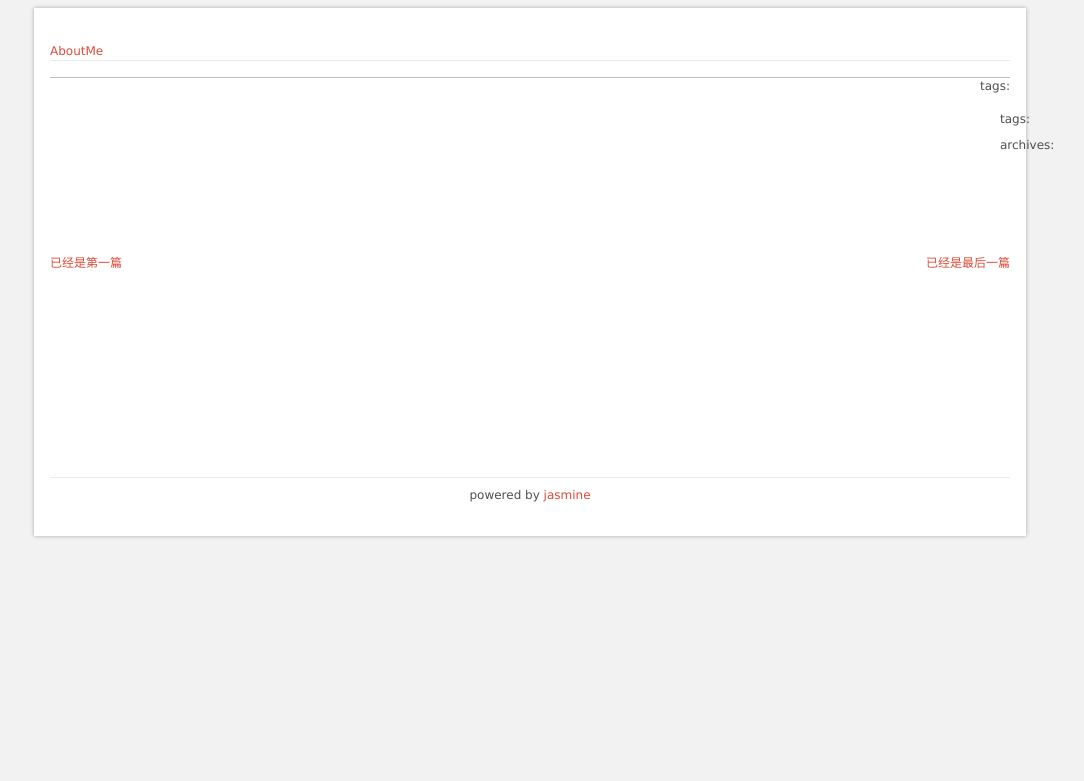
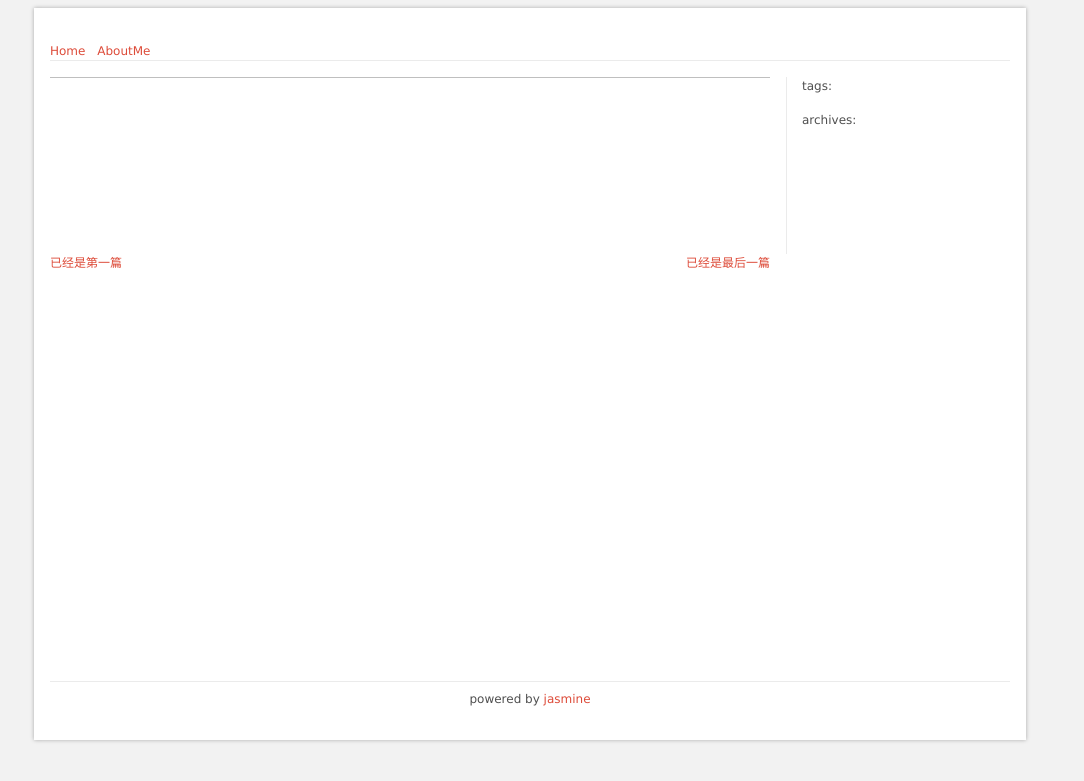
Before and after one commit to pigparadise/jasmine, a Python web app: template input/template/post.jinja in a window 1280 px wide. Shown: the top 781 px of the page, without its empty margins (110-1194 px from the left). Run offline with Jinja, Linux system fonts and the light colour scheme; the template is opened without the code that fills it, so the values that code supplies are empty; some libraries are stand-ins or nearby versions.

Commit message:
调整样式，增加两篇日志

```diff
--- a/input/css/base.css
+++ b/input/css/base.css
@@ -38,8 +38,16 @@ body {
     border-bottom: 1px solid #EBEBEB;
 }
 
+.nav_link{
+    display: inline;
+    margin-right: 8px;
+}
+
 #content {
-    min-height: 400px;
+    position: relative;
+    min-height: 588px;
+    margin: 0;
+    padding: 0 0 16px 0;
 }
 
 #footer {
@@ -49,23 +57,28 @@ body {
 }
 
 
+#posts_box {
+    width: 720px;
+    padding: 0 16px 0 0;
+    border-right: 1px solid #EBEBEB;
+}
+
 #links_box {
-    position: fixed;
-    top: 108px;
-    right: 68px;
-    width: 100px;
-    /* border: 1px solid #ddd; */
-    padding: 2px;
-    z-index: 1024;
-    /* background: url('../img/link_layer_bg.png'); */
+    width: 208px;
+    min-height: 588px;
+
+    position: absolute;
+    top: 0px;
+    right: 0px;
+
+    margin: 0;
+    padding: 0;
 }
 
 #tags_box {
-    clear: both;
     margin: 0;
 }
 
 #archives_box {
-    clear: both;
-    margin: 8px 0 0 0;
+    margin: 16px 0 0 0;
 }
--- a/input/template/archive.jinja
+++ b/input/template/archive.jinja
@@ -4,7 +4,7 @@
 {% endblock %}
 
 {% block content %}
-  <h2>{{ "%s年%s月" % date }}</h2>
+  <h2>{{ date.strftime('%Y-%m') }}</h2>
   {% for post in posts %}
     <div>
       <a href="/{{ post["path"]|e }}">{{ post["title"]|e }}</a>
--- a/input/template/base.jinja
+++ b/input/template/base.jinja
@@ -7,7 +7,11 @@
     {% block css %} {% endblock %}
   </head>
 
-  <body>
+  <!--[if lt IE 7 ]> <body class="ie6"> <![endif]-->
+  <!--[if IE 7 ]> <body class="ie7"> <![endif]-->
+  <!--[if IE 8 ]> <body class="ie8"> <![endif]-->
+  <!--[if IE 9 ]> <body class="ie9"> <![endif]-->
+  <!--[if (gt IE 9)|!(IE)]><!--> <body> <!--<![endif]-->
     <div id="container">
       <div id="header">
         <div id="site_desc">
@@ -16,32 +20,13 @@
         </div>
 
         <ul id="nav_top">
-          <li><a href="/about.html">AboutMe</a></li>
+          <li class="nav_link"><a href="/index.html">Home</a></li>
+          <li class="nav_link"><a href="/about.html">AboutMe</a></li>
         </ul>
       </div>
 
       <div id="content">
         {% block content %}{% endblock %}
-      </div>
-
-      <div id="links_box">
-        <div id="tags_box">
-          <span>tags:</span>
-          {% for key, item in tags.iteritems() %}
-          <div>
-            <a href="/tags/{{key}}.html">{{key}}({{item|length }})</a>
-          </div>
-          {% endfor %}
-        </div>
-
-        <div id="archives_box">
-          <span>archives:</span>
-          {% for key, item in archives.iteritems() %}
-          <div>
-            <a href="/archives/{{"%s.%s"%key}}.html">{{"%s年%s月"%key}}({{ item|length }})</a>
-          </div>
-          {% endfor %}
-        </div>
       </div>
 
       <div id="footer">
--- a/input/template/index.jinja
+++ b/input/template/index.jinja
@@ -4,6 +4,7 @@
 {% endblock %}
 
 {% block content %}
+  <div id="posts_box">
   {% if (posts|length) > 0 %}
 
     {% for post in posts[:3] %}
@@ -24,6 +25,8 @@
   {% else %}
     这个家伙很懒，什么也没有留下
   {% endif %}
+  </div>
+  {% include "links.jinja" %}
 {% endblock %}
 
 {% block script %}
--- /dev/null
+++ b/input/template/links.jinja
@@ -0,0 +1,19 @@
+<div id="links_box">
+  <div id="tags_box">
+    <span>tags:</span>
+    {% for key, item in tags.iteritems() %}
+      <div>
+        <a href="/tags/{{key}}.html">{{key}}({{item|length }})</a>
+      </div>
+    {% endfor %}
+  </div>
+
+  <div id="archives_box">
+    <span>archives:</span>
+    {% for key, item in archives.iteritems() %}
+      <div>
+        <a href="/archives/{{key.strftime('%Y_%m')}}.html">{{key.strftime('%Y-%m')}}({{ item|length }})</a>
+      </div>
+    {% endfor %}
+  </div>
+</div>
--- a/input/template/post.jinja
+++ b/input/template/post.jinja
@@ -3,15 +3,18 @@
   <link href="/css/post.css" rel="stylesheet" type="text/css"/>
 {% endblock %}
 {% block content %}
+  <div id="posts_box">
     <div class="post">
       <div class="post_desc">
         <h2>{{post["title"]}}</h2>
-      {{ post["date"].strftime("%Y-%m-%d") }}
+        {{ post["date"].strftime("%Y-%m-%d %H:%M:%S") }}
         <div style="float:right">
+          {% if post["tags"]|length %}
             tags:
             {% for tag in post["tags"] %}
               <a href="/tags/{{ tag|e }}.html">{{ tag|e }}</a>
             {% endfor %}
+          {% endif %}
         </div>
       </div>
 
@@ -37,6 +40,8 @@
     </div>
 
     <div id="disqus_thread"></div>
+  </div>
+  {% include "links.jinja" %}
 {% endblock %}
 
 {% block script %}
```
Also changed, not shown: config.py (+6 -1 lines), input/blog/others/active_code.jinja (added, +26 -0 lines), input/blog/web/brower_compat.jinja (added, +37 -0 lines), main.py (+4 -3 lines), input/blog.test/test/a.md (renamed from input/blog/test/a.md), input/blog.test/test/b.md (renamed from input/blog/test/b.md), input/blog.test/test/c.jinja (renamed from input/blog/test/c.jinja), 8 other files. Lines whose indentation alone changed are shown as unchanged.
